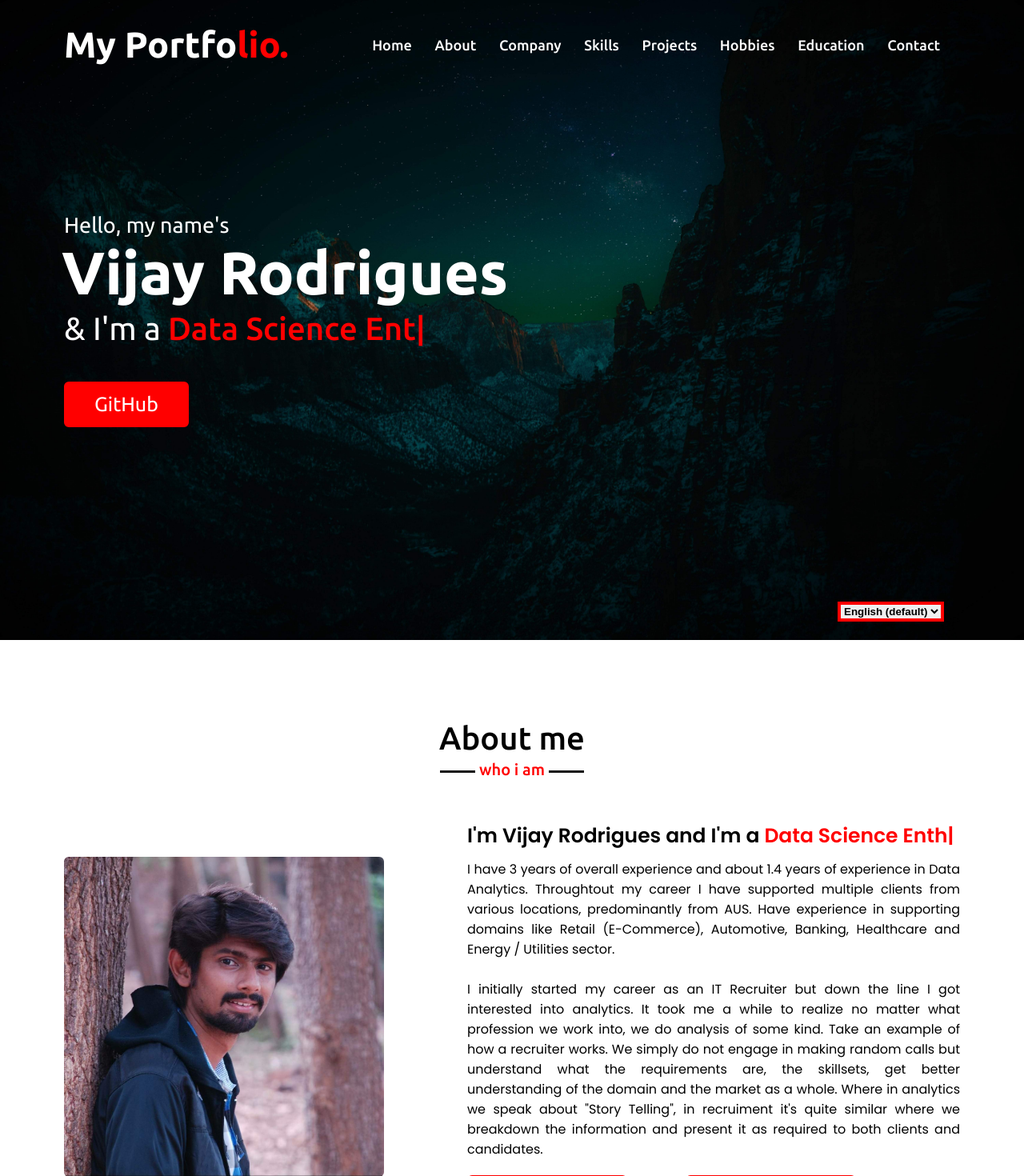
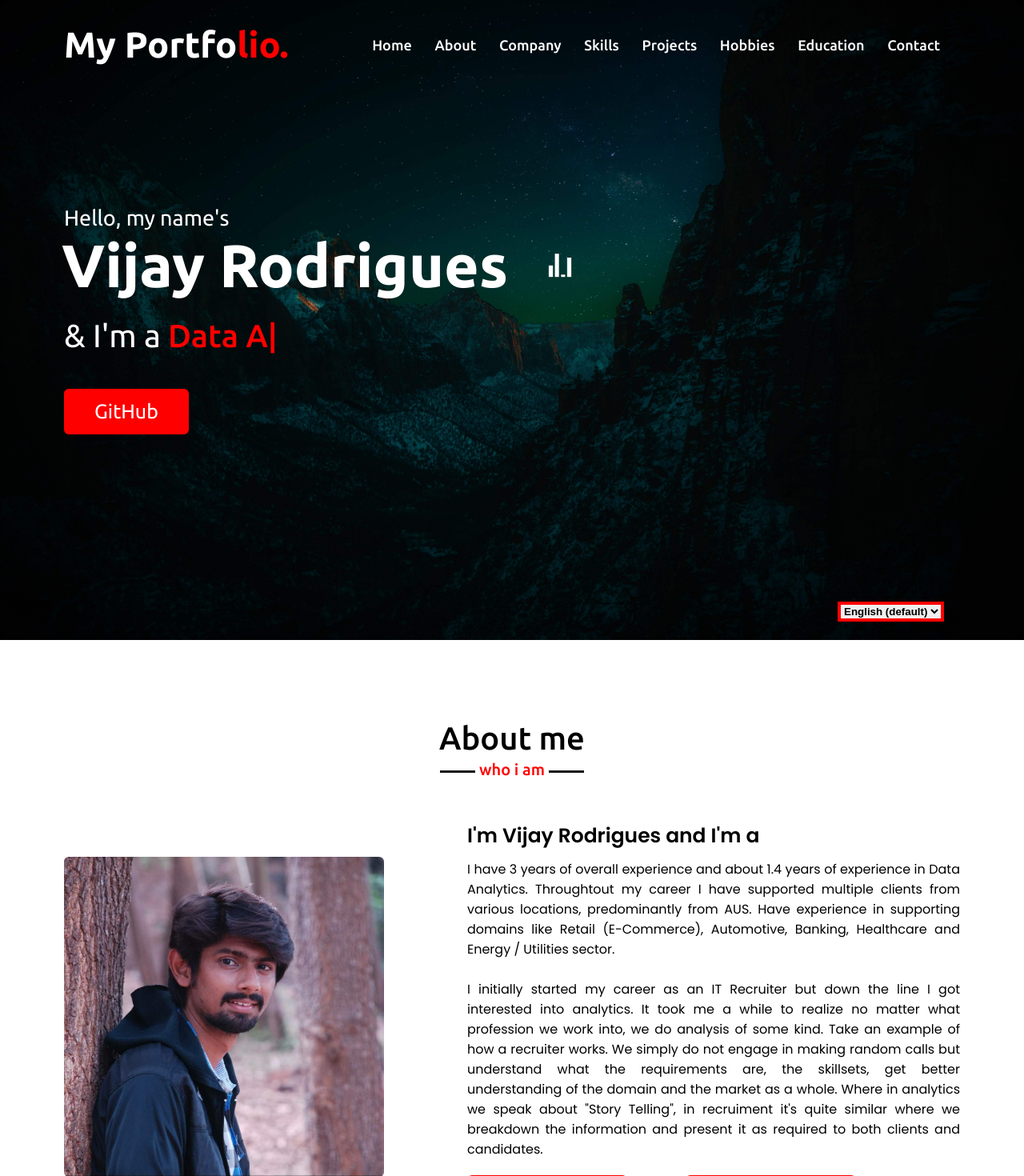
Before and after one commit to VijayRodrigues/my_personal_website_portfolio, a Flask app: page / in a window 1280 px wide. Shown: the top 1470 px of the page at 80% size. Run offline with Flask 2, Linux system fonts and the light colour scheme; some libraries are stand-ins or nearby versions.

Commit message:
first commit

```diff
--- a/static/script.js
+++ b/static/script.js
@@ -35,18 +35,13 @@
 
     // typing text animation script
     var typed = new Typed(".typing", {
-        strings: ["Data Analyst", "Data Science Enthusiast"],
+        strings: ["Data Analyst", "Data Associate"],
         typeSpeed: 100,
         backSpeed: 60,
         loop: true
     });
 
-    var typed = new Typed(".typing-2", {
-        strings: ["Data Analyst", "Data Science Enthusiast"],
-        typeSpeed: 100,
-        backSpeed: 60,
-        loop: true
-    });
+
 
     // owl carousel script
     $('.carousel').owlCarousel({
--- a/templates/index.html
+++ b/templates/index.html
@@ -29,10 +29,20 @@
       </script>
 
     <style>
+
     .trans{
         position:fixed;
         bottom: 23px;
         right: 100px;
+    }
+
+    .aud_img_new{
+        position:relative;
+        float:right;
+        bottom: -60px;
+        right:-50px;
+        background-color: transparent;
+        border: 0px solid transparent;
     }
 
     .trans_ops{
@@ -46,7 +56,7 @@
         position: relative;
         float:right;
         width:20%;
-        top:-10px;
+        top:0px;
         left:-100px;
     }
 
@@ -134,13 +144,27 @@
         <div class="max-width">
             <div class="home-content">
                 <div class="text-1">Hello, my name's</div>
-                <div class="text-2">Vijay Rodrigues</div>
+                <div class="text-2">Vijay Rodrigues</div><br>
+
                 <div class="text-3">& I'm a <span class="typing"></span></div>
+
                 <br>
                 <a href="https://github.com/VijayRodrigues" target="_blank">GitHub</a>
             </div>
+
+
+<!-- Pronunciation audio -->
+
+<div class="aud_img_new">
+    <!-- Image -->
+    <a class="" href="javascript:playSound('name_aud');"><img class ="tooltip" src="{{ url_for('static', filename= 'pronunciation.gif')}}" width="30" height="30" alt="not available" /> </a>
+    <!--Audio File-->
+    <audio id="name_aud"  src="{{ url_for('static', filename= 'pronunciation.mp3')}}" preload="auto"></audio>
+</div>
+
         </div>
     </section>
+
 
     <!-- about section start -->
     <section class="about" id="about">
@@ -511,6 +535,8 @@
 </section>
 
 
+
+
     <!-- footer section start -->
     <footer class="contact">
         <a href="https://www.facebook.com/vijay.rodrigues/" target="_blank" class="fa fa-facebook"></a>&nbsp;&nbsp;&nbsp;&nbsp;&nbsp;&nbsp;&nbsp;
@@ -521,7 +547,24 @@
     </footer>
 
 
-    <div class="trans">
+
+
+
+
+
+
+<script>
+    function playSound(name_aud) {
+        document.getElementById(name_aud).play();
+      };
+
+</script>
+
+
+
+
+
+<div class="trans">
         <div class="notranslate">
     <!-- GTranslate: https://gtranslate.io/ -->
 
@@ -555,5 +598,7 @@
 
 <script src="{{ url_for('static', filename= 'mobile_num.js')}}"></script>
 
+
+
 </body>
 </html>
```
Also changed, not shown: static/style.css (+2 -13 lines), static/pronunciation.gif (added), 1 other file.
